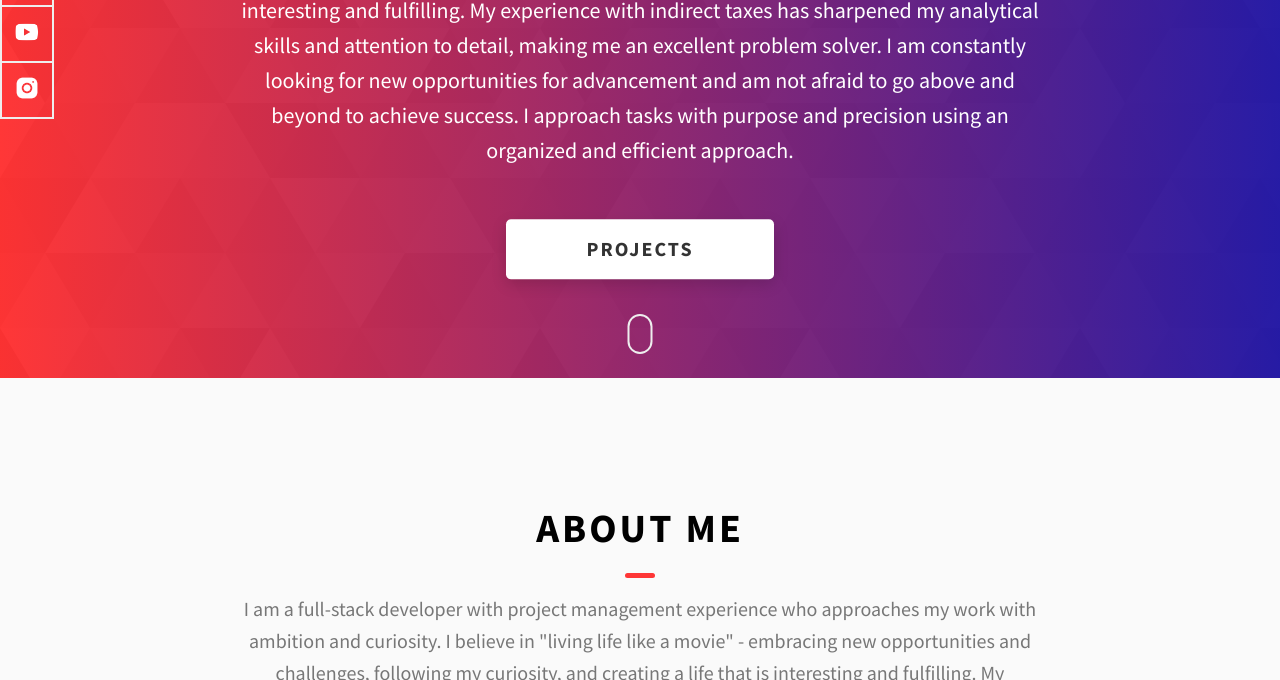
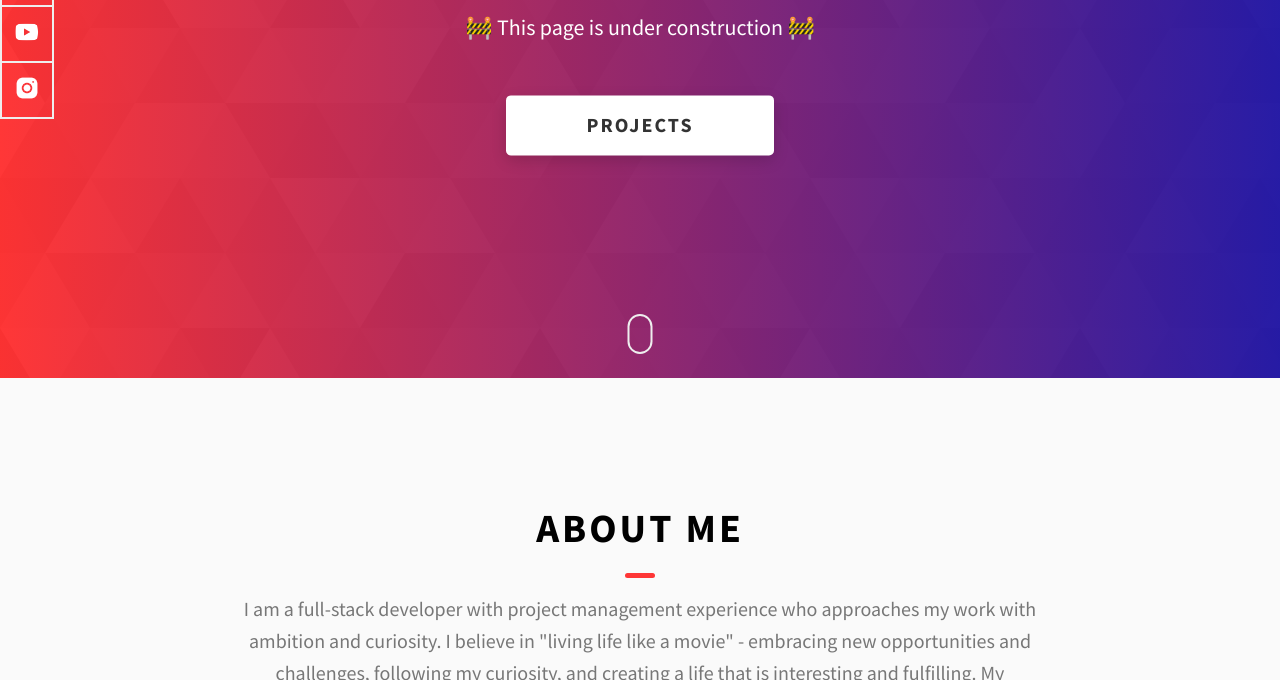
Before and after one commit to georgekwan/georgekwan.github.io, a website: page index.html in a window 1280 px wide. Shown: the part 422-1102 px from the top of the page. Drawn offline with Linux system fonts and the light colour scheme.

Commit message:
feat: change description

```diff
--- a/index.html
+++ b/index.html
@@ -86,18 +86,7 @@
       <div class="home-hero__content">
         <h1 class="heading-primary">Hey, My name is George Kwan</h1>
         <div class="home-hero__info">
-          <p class="text-primary">
-            I am a full-stack developer with project management experience who
-            approaches my work with ambition and curiosity. I believe in "living
-            life like a movie" - embracing new opportunities and challenges,
-            following my curiosity, and creating a life that is interesting and
-            fulfilling. My experience with indirect taxes has sharpened my
-            analytical skills and attention to detail, making me an excellent
-            problem solver. I am constantly looking for new opportunities for
-            advancement and am not afraid to go above and beyond to achieve
-            success. I approach tasks with purpose and precision using an
-            organized and efficient approach.
-          </p>
+          <p class="text-primary">🚧 This page is under construction 🚧</p>
         </div>
         <div class="home-hero__cta">
           <a href="./#projects" class="btn btn--bg">Projects</a>
```
